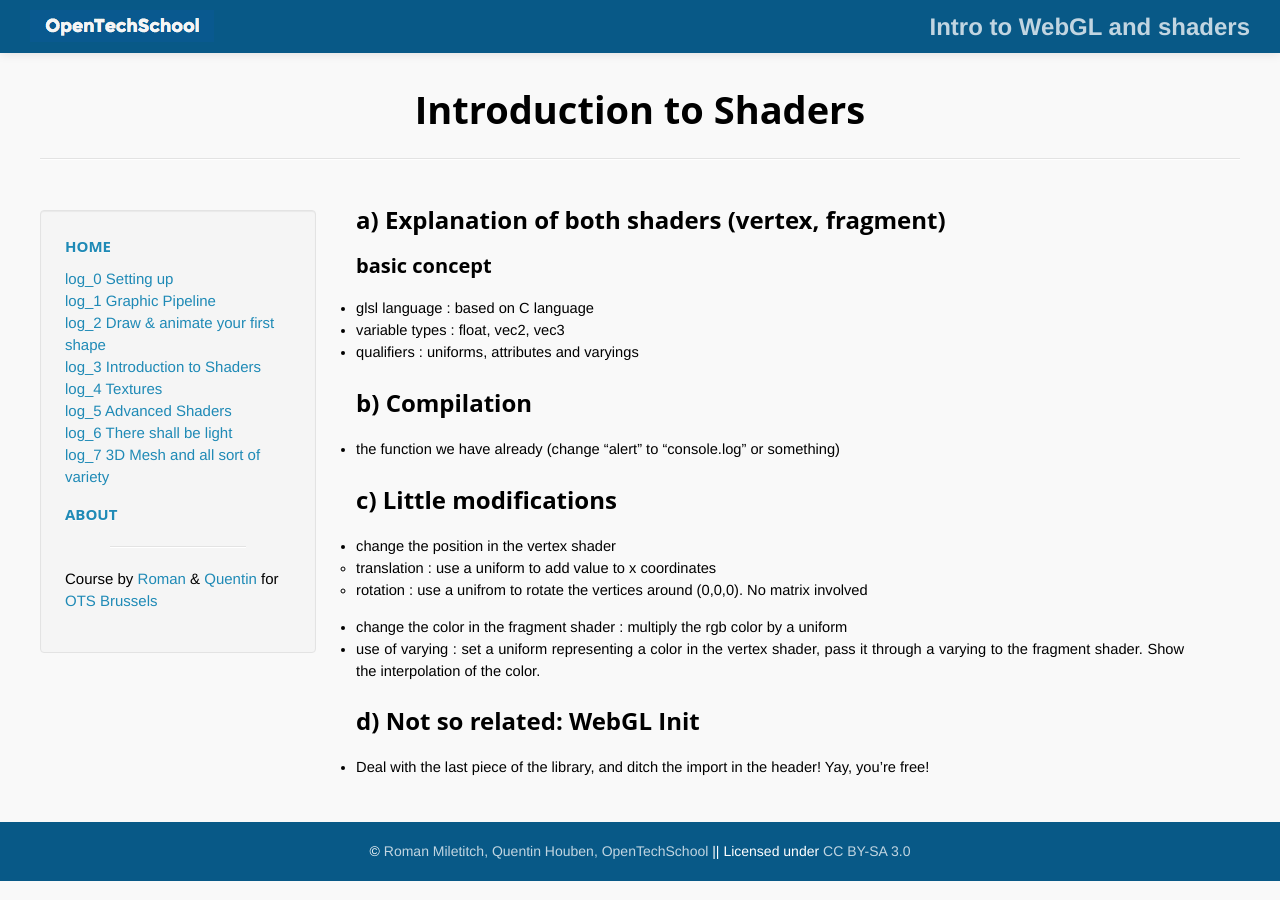
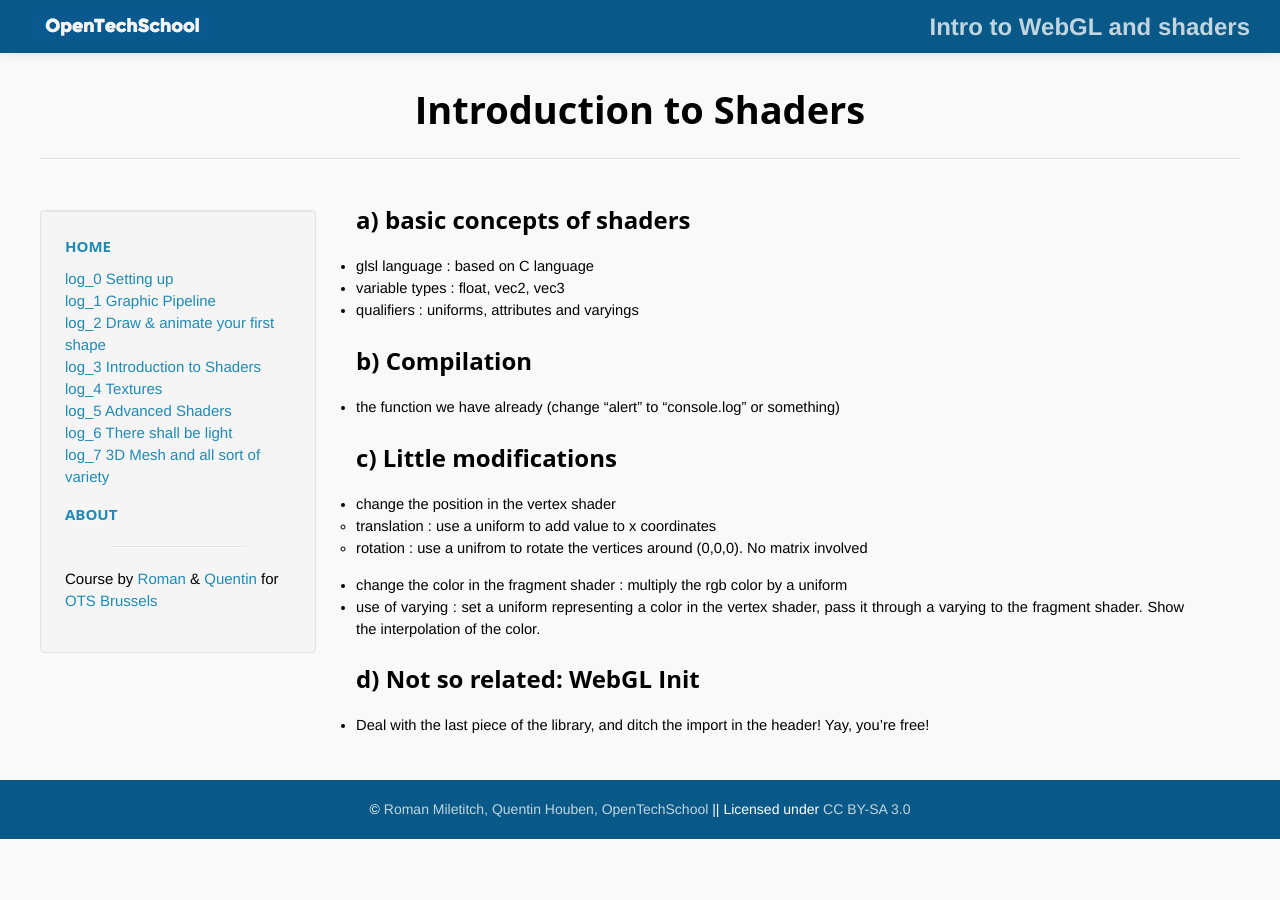
Before and after one commit to OpenTechSchool-Brussels/intro-to-webGL-and-shaders, a Jekyll site: the page built from log3_intro_shaders.md, in a window 1280 px wide. Built offline with Jekyll 4.4.1, drawn with Linux system fonts in a browser that asks for light colours.

Commit message:
Update log3_intro_shaders.md

```diff
--- a/log3_intro_shaders.md
+++ b/log3_intro_shaders.md
@@ -6,8 +6,7 @@ num: 3
 ---
 
 
-## a) Explanation of both shaders (vertex, fragment)
-### basic concept
+## a) basic concepts of shaders
 * glsl language : based on C language
 * variable types : float, vec2, vec3
 * qualifiers : uniforms, attributes and varyings
```
